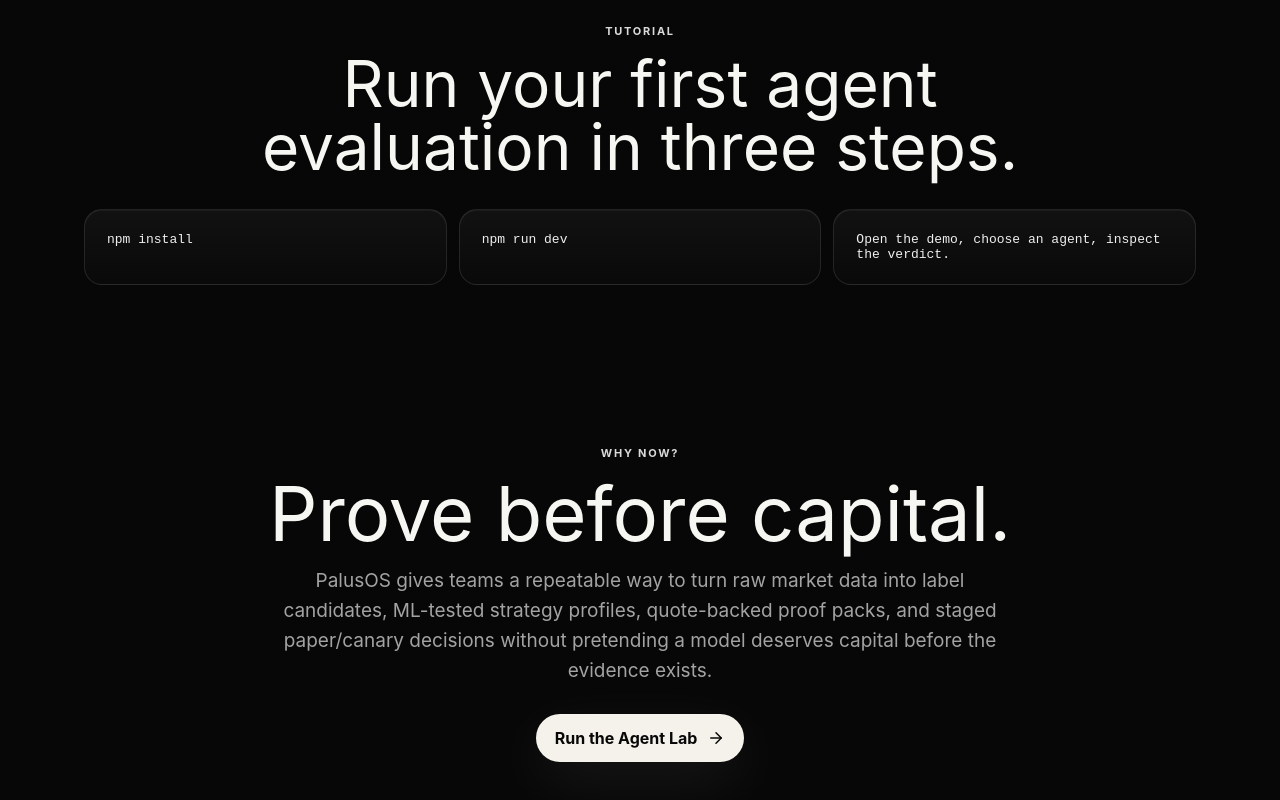
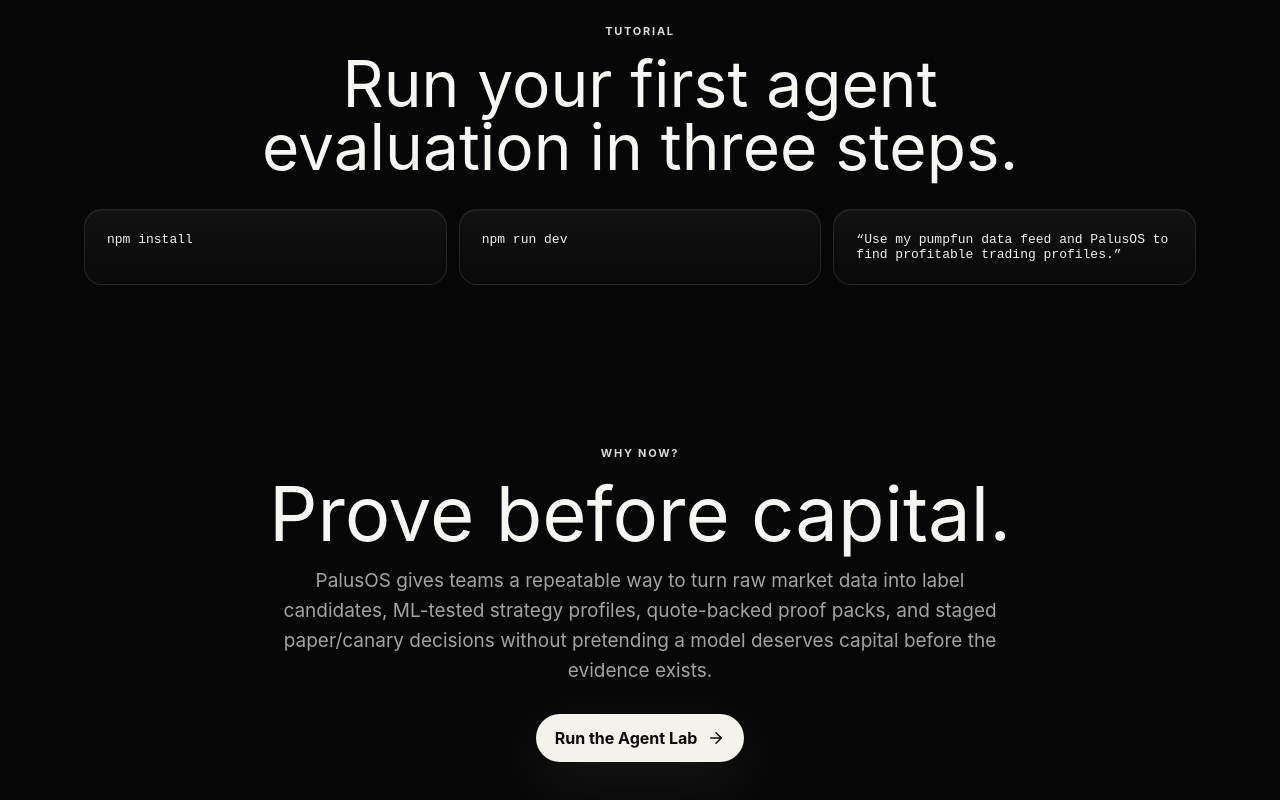
Before and after one commit to jasonheron/palusos, a React (Vite) app: page / in a window 1280 px wide. Shown: the part 8801-9601 px from the top of the page. Built offline with nearby package versions, Linux system fonts and the light colour scheme.

Commit message:
Update homepage tutorial prompt

```diff
--- a/src/App.tsx
+++ b/src/App.tsx
@@ -286,7 +286,7 @@
       <div className="tutorial-card">
         <code>npm install</code>
         <code>npm run dev</code>
-        <code>Open the demo, choose an agent, inspect the verdict.</code>
+        <code>“Use my pumpfun data feed and PalusOS to find profitable trading profiles.”</code>
       </div>
     </section>
   );
```
